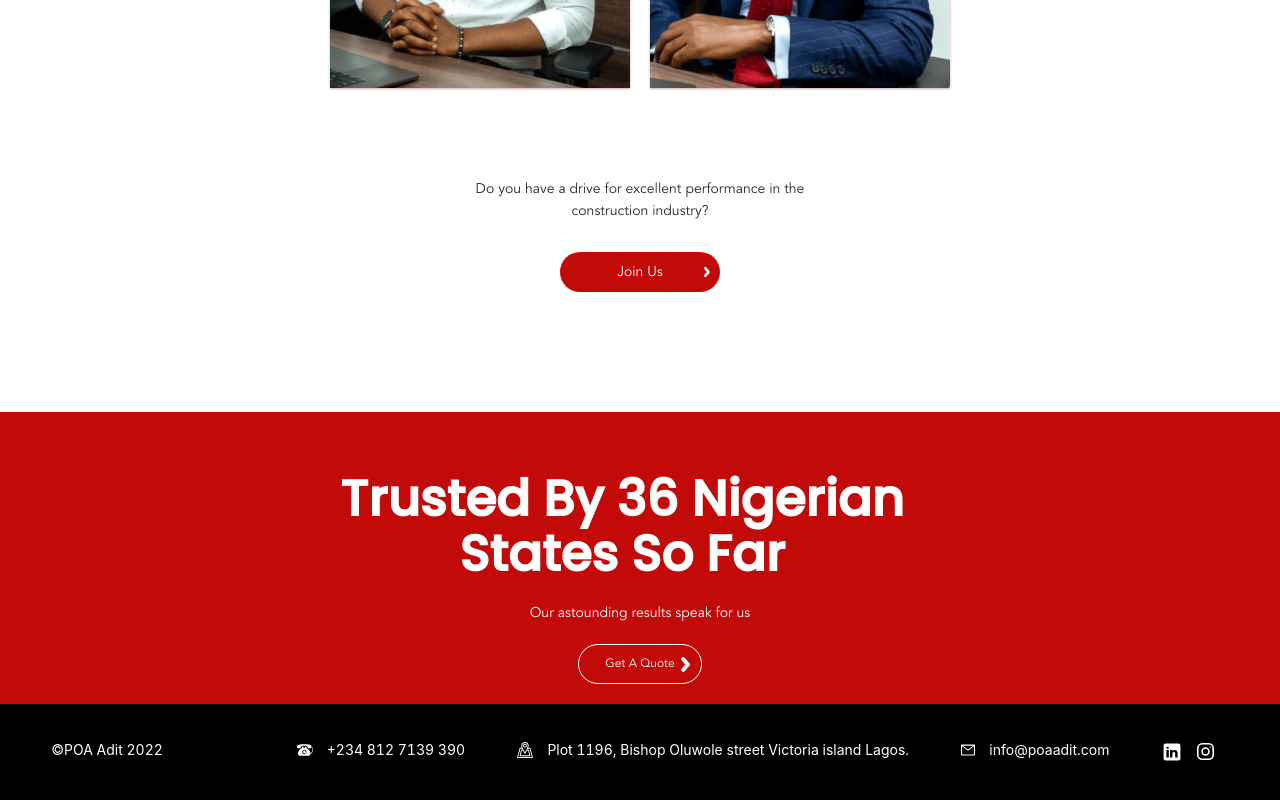
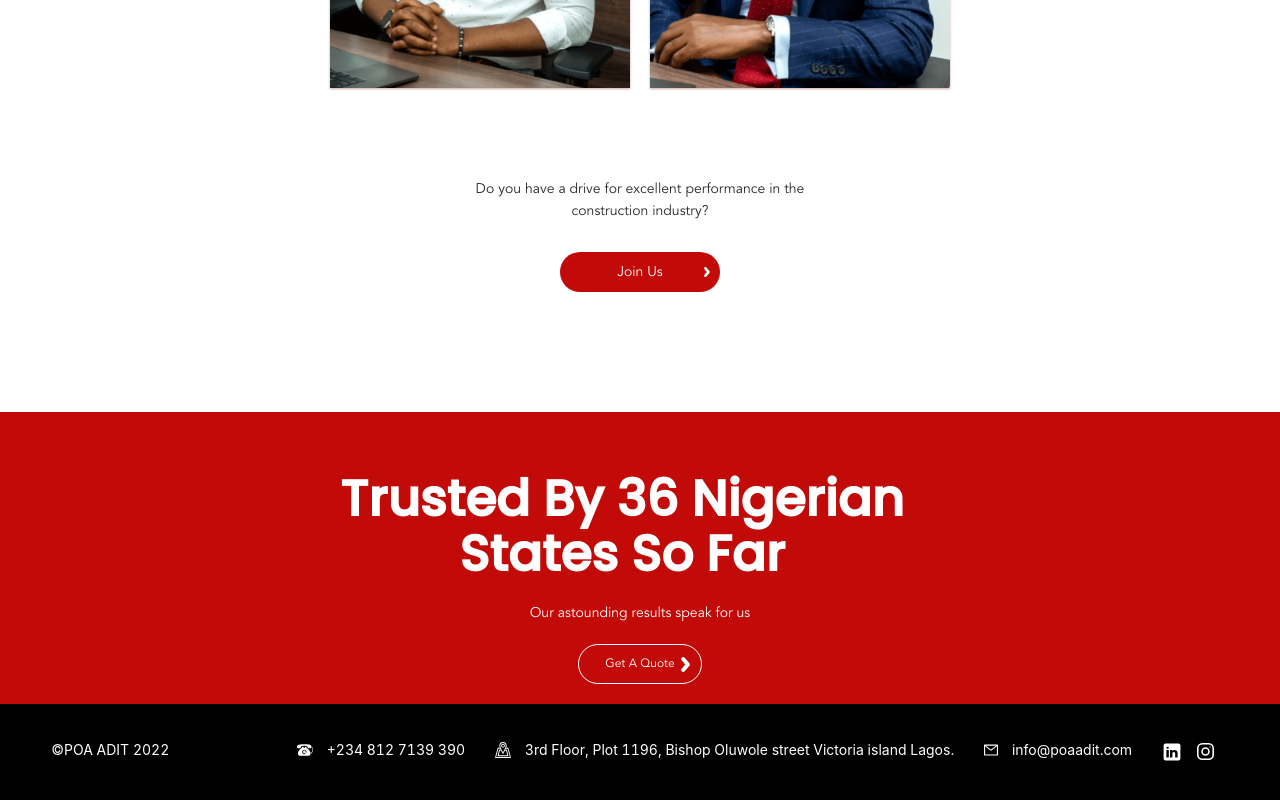
Before and after one commit to Poaadit/poa-adit, a React (Create React App) app: page /about-us in a window 1280 px wide. Shown: the part 2875-3675 px from the top of the page. Built offline with nearby package versions, Linux system fonts and the light colour scheme.

Commit message:
Update Footer.jsx

```diff
--- a/src/Components/Footer.jsx
+++ b/src/Components/Footer.jsx
@@ -42,7 +42,7 @@ const Footer = () => {
                 target="_blank"
                 rel="noopener noreferrer"
               >
-                Plot 1196, Bishop Oluwole street Victoria island Lagos.
+                3rd Floor, Plot 1196, Bishop Oluwole street Victoria island Lagos.
               </a>
             </li>
             <li>
@@ -57,7 +57,7 @@ const Footer = () => {
               ))}
             </div>
           </div>
-          <li className="copyright">©POA Adit 2022</li>
+          <li className="copyright">©POA ADIT 2022</li>
         </ColumnContainer>
       </div>
     </div>
```
